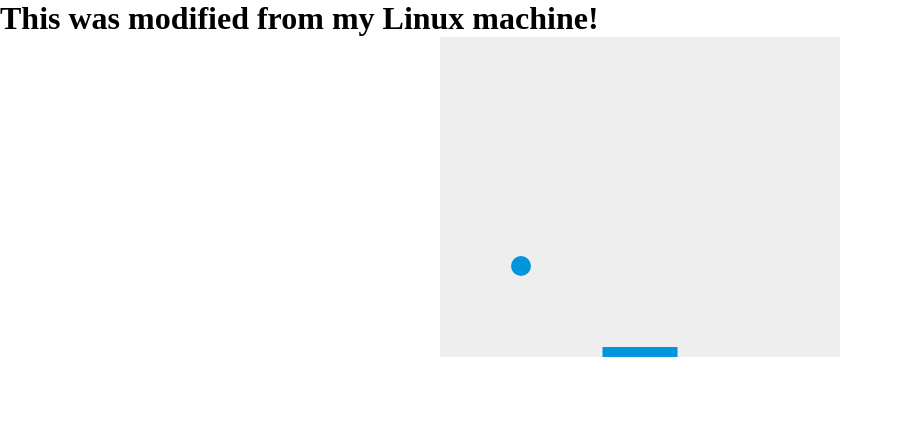
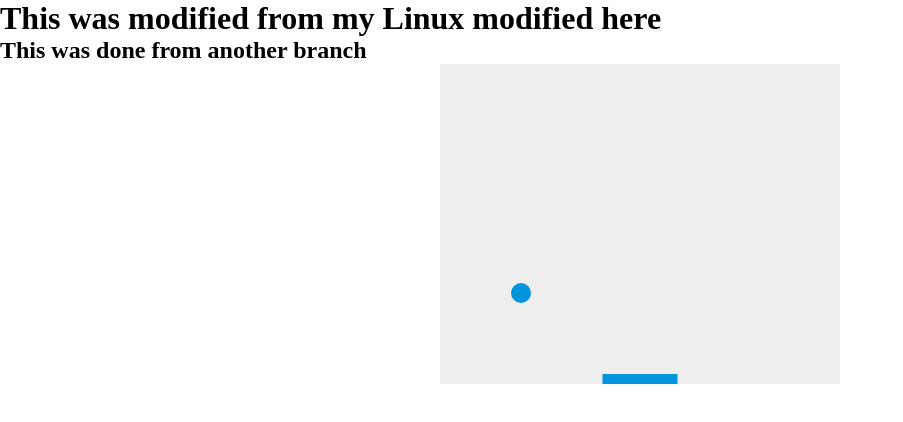
Before and after one commit to w0rmr1d3r/tecnoUAB_demo, a plain HTML site: page index.html in a window 1280 px wide. Shown: the whole page, without its empty margins (0-903 px from the left). Drawn offline with Linux system fonts and the light colour scheme.

Commit message:
new changes from new branch

```diff
--- a/index.html
+++ b/index.html
@@ -9,7 +9,8 @@
     </style>
   </head>
   <body>
-    <h1>This was modified from my Linux machine!</h1>
+    <h1>This was modified from my Linux modified here</h1>
+    <h2>This was done from another branch</<h2>
     <canvas id="myCanvas" width="400" height="320"></canvas>
     <script>
       var canvas = document.getElementById('myCanvas');
```
